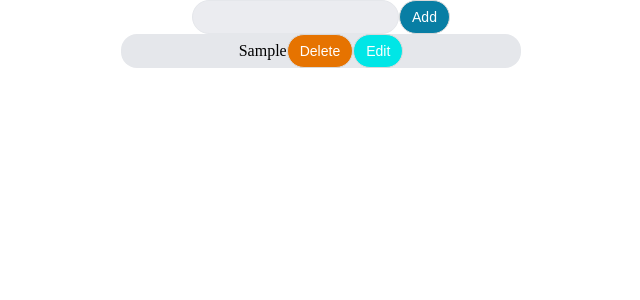
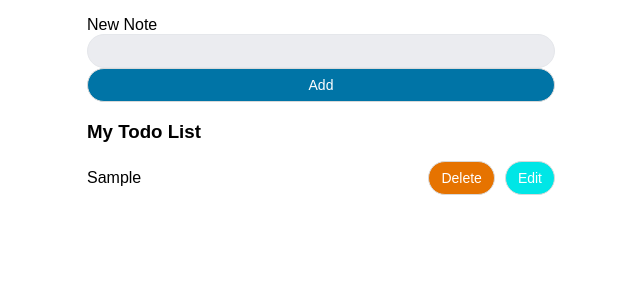
Before and after one commit to aydingani/todo-list-customized-ReactJS, a React (Vite) app: page / in a window 1280 px wide. Both pictures are taken after typing "Sample" into the empty fields and a click on the button "Add". Shown: the top 300 px of the page, without its empty margins (319-959 px from the left). Built offline with nearby package versions, Linux system fonts and the light colour scheme.

Commit message:
updating style

```diff
--- a/src/AddTodo.jsx
+++ b/src/AddTodo.jsx
@@ -1,5 +1,6 @@
 const AddTodo = ({ inputValue, onInputChange, onAddTodo, editIndex }) => (
-  <div>
+  <div className="form-row">
+    <label>New Note</label>
     <input
       type="text"
       value={inputValue}
--- a/src/App.css
+++ b/src/App.css
@@ -1,11 +1,17 @@
 * {
-  margin: 0;
-  padding: 0;
+  font-family: Arial, Helvetica, sans-serif;
   box-sizing: border-box;
 }
 
+body {
+  margin: 0 auto;
+  max-width: 500px;
+  padding: 1rem;
+}
+
 .whole {
-  text-align: center;
+  display: flex;
+  flex-direction: column;
 }
 
 input {
@@ -30,11 +36,12 @@ input:focus {
 }
 
 .add-btn {
-  background-color: #087ea4;
+  background-color: #0074a6;
 }
 
 .delete-btn {
   background-color: #e67300;
+  margin-left: auto;
 }
 
 .edit-btn {
@@ -57,10 +64,24 @@ input:focus {
   cursor: pointer;
 }
 
+.add-btn:hover {
+  background-color: #0898c7;
+}
+
+.form-row {
+  display: flex;
+  flex-direction: column;
+}
+
 ul {
-  border-radius: 1rem;
-  max-width: 25em;
-  margin: 0 auto;
   list-style: none;
-  background-color: #e5e7eb;
+  margin: 0;
+  padding: 0;
 }
+
+.todo-item-flex {
+  display: flex;
+  gap: 10px;
+  margin-bottom: 10px;
+  align-items: center;
+}
--- a/src/Inputt.jsx
+++ b/src/Inputt.jsx
@@ -38,6 +38,7 @@ const Inputt = () => {
         onAddTodo={handleAddTodo}
         editIndex={editIndex}
       />
+      <h3>My Todo List</h3>
       <TodoList
         todos={todos}
         onDeleteTodo={handleDeleteTodo}
--- a/src/TodoItem.jsx
+++ b/src/TodoItem.jsx
@@ -1,7 +1,7 @@
 import React from "react";
 
 const TodoItem = ({ todo, onDelete, onEdit }) => (
-  <li>
+  <li className="todo-item-flex">
     <span className="todo-text">{todo}</span>
     <button className="delete-btn" onClick={onDelete}>
       Delete
```
